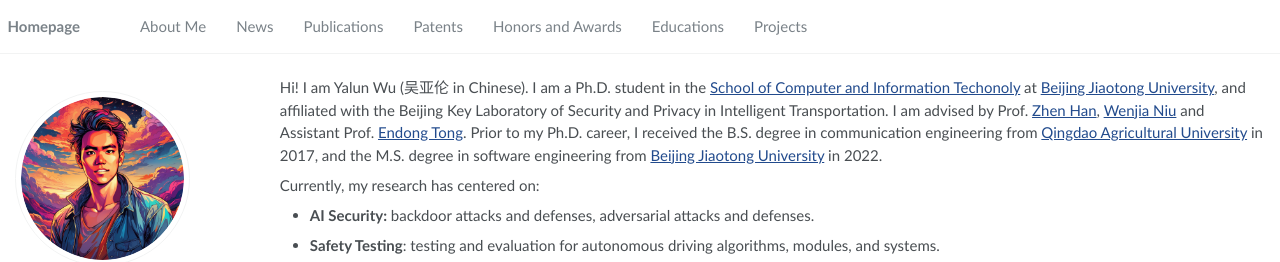
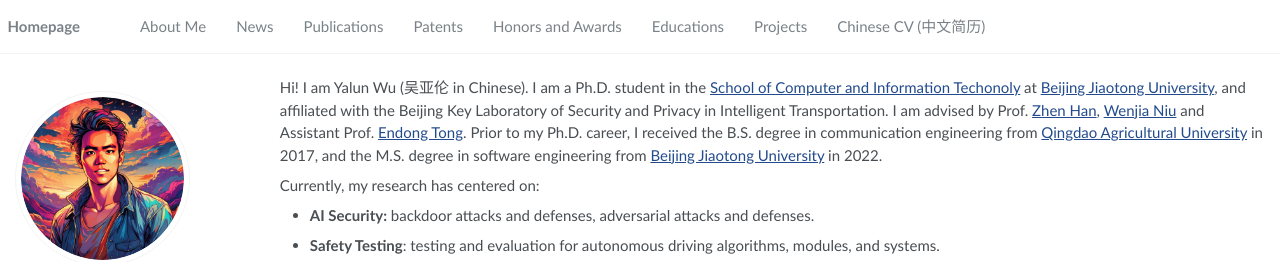
Before and after one commit to Allenpandas/Allenpandas.github.io, a Jekyll site: the page built from _pages/about.md, in a window 1280 px wide. Shown: the top 262 px of the page. Built offline with Jekyll 4.4.1, drawn with Linux system fonts in a browser that asks for light colours.

Commit message:
Revert "太早导航"
This reverts commit 747ea195436378c2cb0150dd085d1bc8830a7f96.

```diff
--- a/_data/navigation.yml
+++ b/_data/navigation.yml
@@ -21,8 +21,8 @@
   - title: "Projects"
     url: "#Projects"
 
-  # - title: "Chinese CV (中文简历)"
-    # url: "https://wuyalun.cn/Allenpandas-CN/"
+  - title: "Chinese CV (中文简历)"
+    url: "https://wuyalun.cn/Allenpandas-CN/"
 
   # - title: "Invited Talks"
   #   url: "/#-invited-talks"
--- a/_includes/masthead.html
+++ b/_includes/masthead.html
@@ -4,7 +4,7 @@
       <nav id="site-nav" class="greedy-nav">
         <button><div class="navicon"></div></button>
         <ul class="visible-links">
-          <li class="masthead__menu-item masthead__menu-item--lg masthead__menu-home-item"><a href="https://wuyalun.cn/Allenpandas-CN/">Homepage</a></li>
+          <li class="masthead__menu-item masthead__menu-item--lg masthead__menu-home-item"><a href="#About-Me">Homepage</a></li>
           {% for link in site.data.navigation.main %}
             <li class="masthead__menu-item"><a href="{{ domain }}{{ link.url }}">{{ link.title }}</a></li>
           {% endfor %}
```
